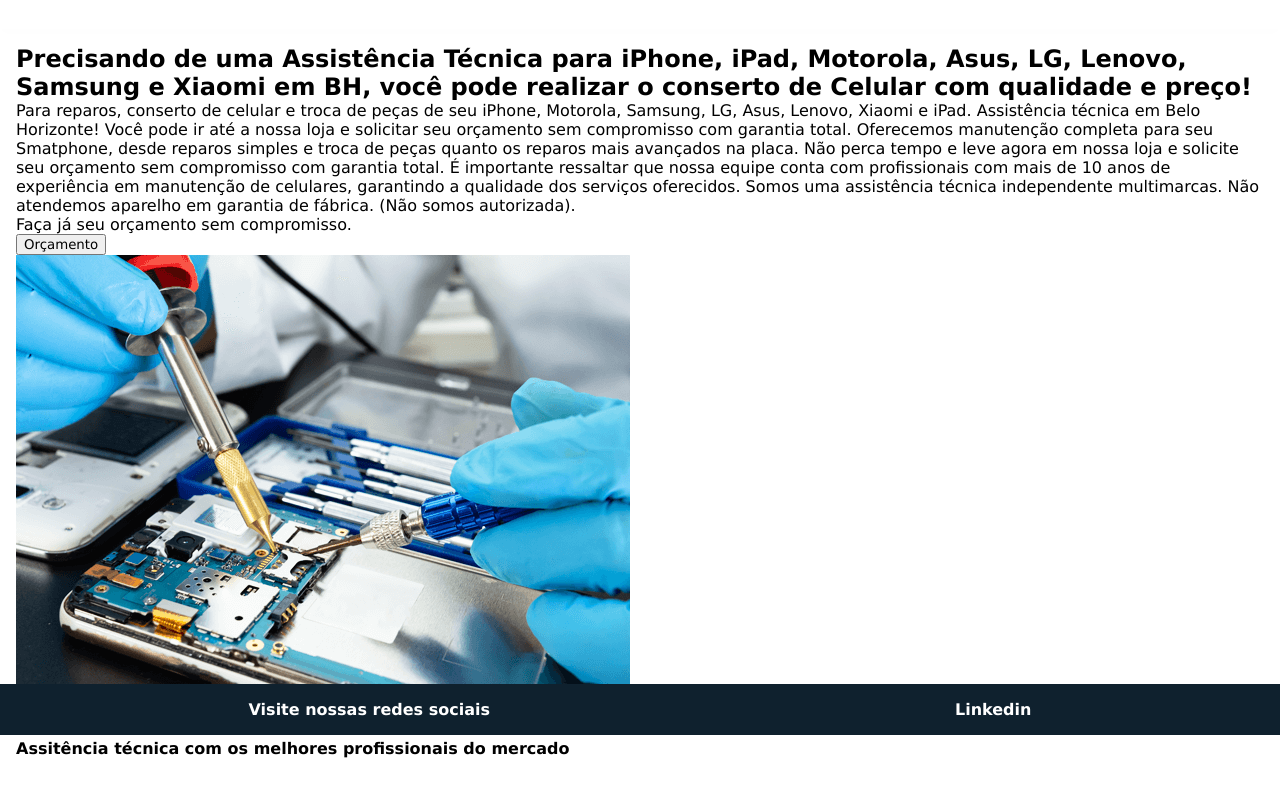
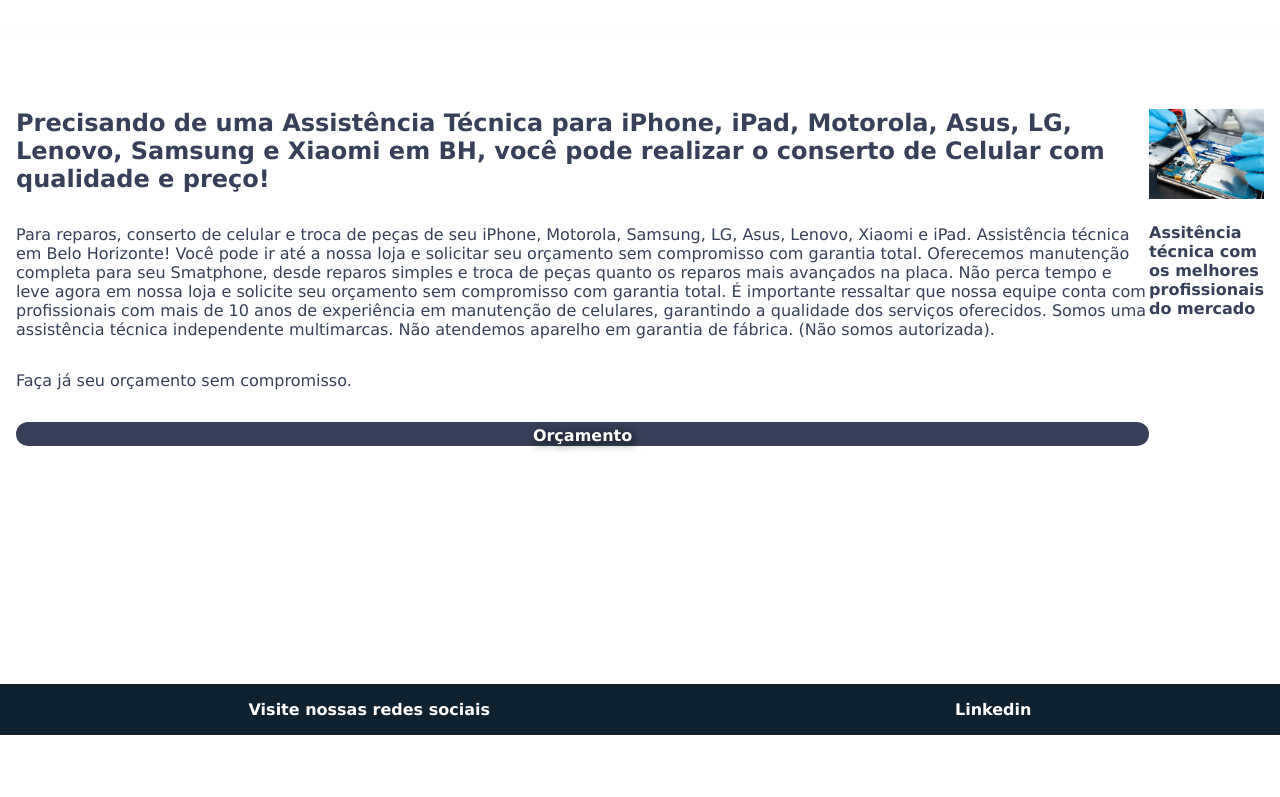
Before and after one commit to WebertSz/project-landing-page, a plain HTML site: page index.html in a window 1280 px wide. Shown: the part 65-862 px from the top of the page. Drawn offline with Linux system fonts and the light colour scheme.

Commit message:
atualização section

```diff
--- a/index.html
+++ b/index.html
@@ -25,7 +25,8 @@
         </nav>
     </header>
     <main>
-        <section>
+        <section id="hero">
+            <section id="explainer-text">
                 <h2>
                     Precisando de uma Assistência Técnica para iPhone, iPad, Motorola, Asus, LG,
                     Lenovo, Samsung e Xiaomi em BH, você pode realizar o conserto de Celular com
@@ -46,14 +47,15 @@
                 <p>
                     Faça já seu orçamento sem compromisso.
                 </p>
-            <button>
-                Orçamento
+                <button id="cta">
+                    <p>Orçamento</p>
                 </button>
             </section>
-        <aside>
+            <aside id="appealing-content">
                 <img src="./assets/image/Assitencia tecnica.png" alt="Foto de um celular">
+                <h4>Assitência técnica com os melhores profissionais do mercado</h4>
             </aside>
-        <h4>Assitência técnica com os melhores profissionais do mercado</h4>
+        </section>
     </main>
     <footer>Visite nossas redes sociais
         <a href="https://www.linkedin.com/in/webert-souza-474060213">Linkedin</a>
--- a/style.css
+++ b/style.css
@@ -11,6 +11,10 @@
     top: 0;
     left: 0;
     background-color: #fff;
+}
+
+button {
+    cursor: pointer;
 }
 
 nav {
@@ -39,6 +43,7 @@
 
 main {
     padding: 1rem;
+    min-height: 100dvh;
 }
 
 footer {
@@ -56,3 +61,51 @@
     text-decoration: none;
     color: #fff;
 }
+
+#hero {
+    display: flex;
+    color: #374058;
+    padding: 4rem 0;
+}
+
+#appealing-content {
+    display: flex;
+    flex-direction: column;
+    align-items: center;
+}
+
+#appealing-content > img {
+    width: 100%;
+    margin-bottom: 1.5rem;
+}
+
+#explainer-text {
+    display: flex;
+    flex-direction: column;
+}
+
+#explainer-text > h2, #explainer-text > p {
+    margin-bottom: 2rem;
+}
+
+#cta {
+    border: none;
+    padding: 0,8rem 0;
+    display: flex;
+    justify-content: center;
+    background-color: #374058;
+    color: #fff;
+    border-radius: 20px;
+    font-weight: bold;
+    text-align: center;
+}
+
+#cta > p {
+    padding-top: 3px;
+    font-size: 1rem;
+    text-shadow: 2px 2px 10px #000;
+}
+
+#cta:hover {
+    background-color: #5e6d97;
+}
```
Lines whose indentation alone changed are shown as unchanged.
